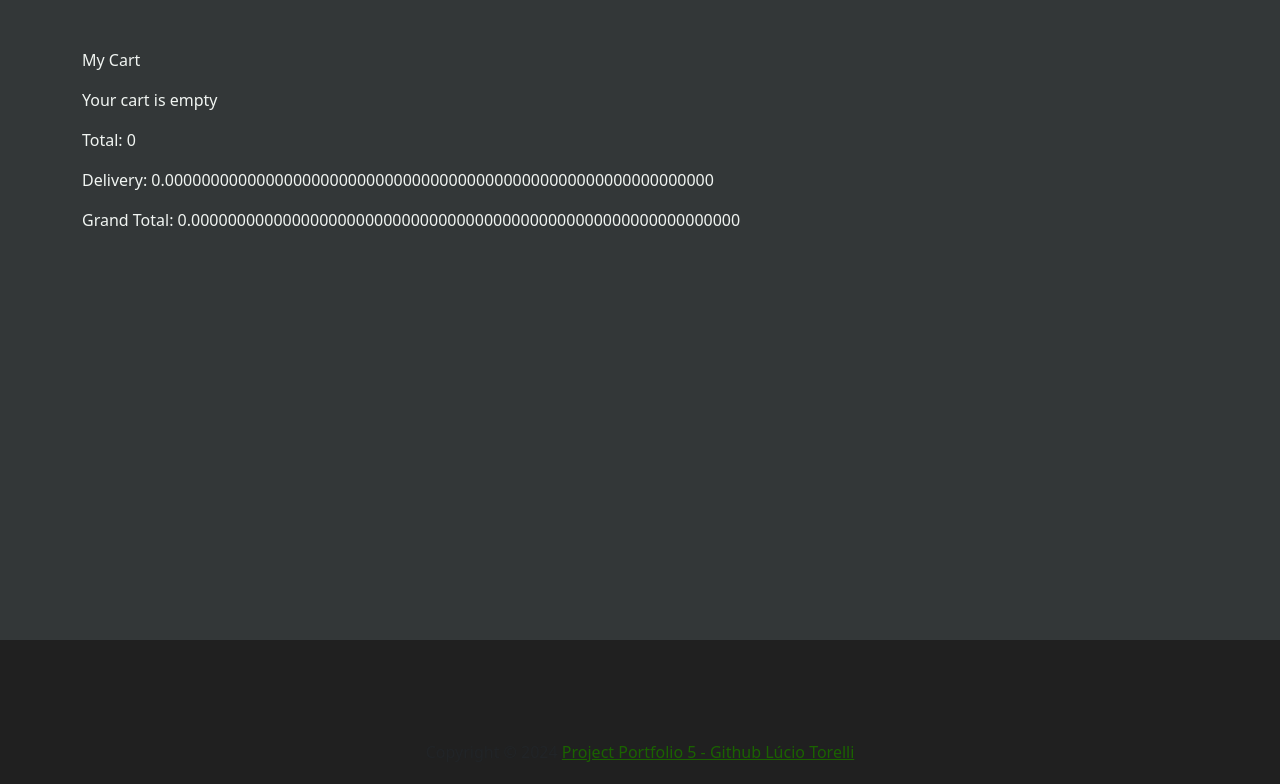
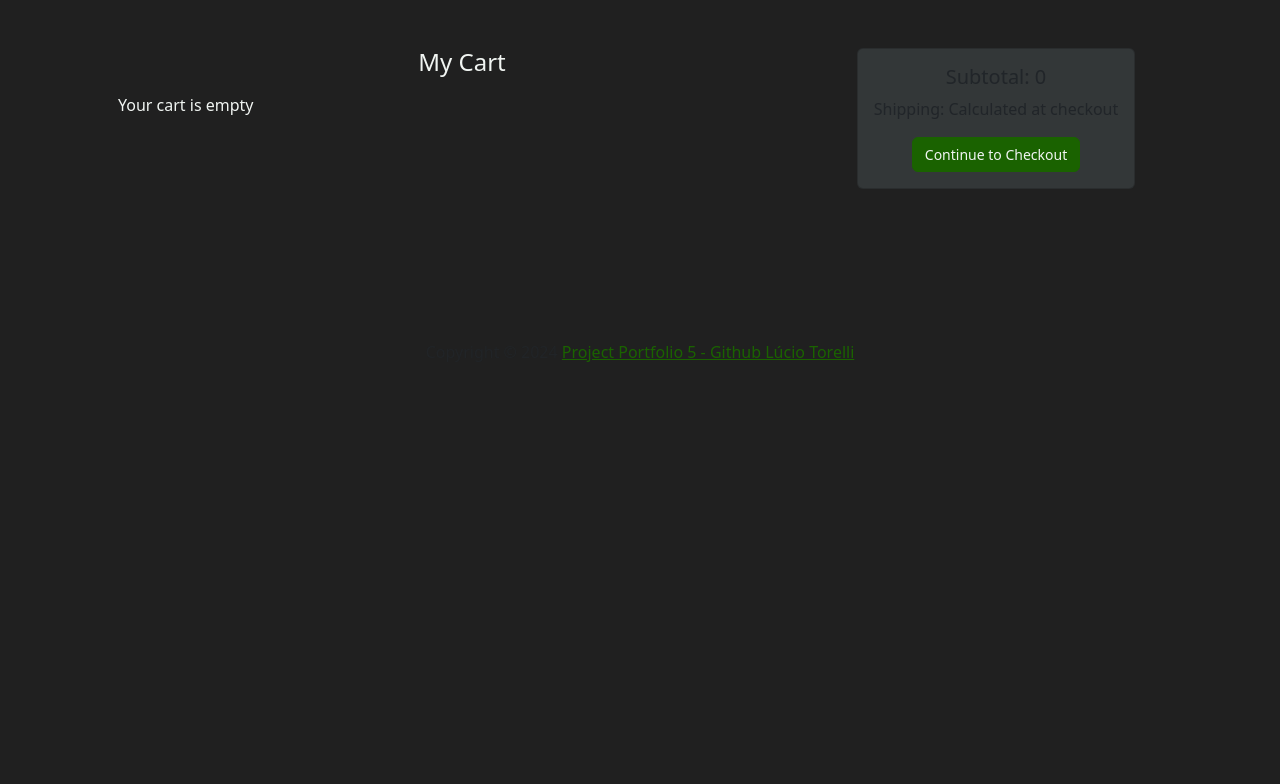
Before and after one commit to luciotorelli/escoot, a Django app: page /cart/ in a window 1280 px wide. Shown: the part 120-904 px from the top of the page. After the commit the page ends 482 px from the top, so only its background shows below. Run offline with Django 5.2, Linux system fonts and the light colour scheme; some libraries are stand-ins or nearby versions.

Commit message:
Style cart page

```diff
--- a/cart/templates/cart/cart.html
+++ b/cart/templates/cart/cart.html
@@ -10,24 +10,47 @@
 {% endblock %}
 
 {% block content %}
-<div class="products-main p-5">
-  <div class="container">
-   <p>My Cart</p>
-
-   {% for item in cart_items %}
-       <div class="cart-item">
-           <p>Product: {{ item.product.product_name }}</p>
-           <p>Quantity: {{ item.quantity }}</p>
-           <p>Price: {{ item.product.price }}</p>
-       </div>
-   {% empty %}
-       <p>Your cart is empty</p>
-   {% endfor %}
-
-   <p>Total: {{ total }}</p>
-   <p>Delivery: {{ delivery }}</p>
-   <p>Grand Total: {{ grand_total }}</p>
-
+<div class="container p-5">
+  <div class="row">
+    <div class="col-lg-8">
+      <h4 class="mb-3 text-center">My Cart</h4>
+      {% for item in cart_items %}
+        <div class="row align-items-center border-bottom pb-2 mb-3 cart-item">
+          <div class="col-12 col-sm-2 d-flex justify-content-center mb-2 mb-sm-0">
+            <img src="{{ item.product.image.url }}" alt="{{ item.product.product_name }}" class="img-thumbnail" style="width: 70px;">
+          </div>
+          <div class="col-12 col-sm-4 d-flex justify-content-center flex-column text-center text-sm-left mb-2 mb-sm-0">
+            <h5 class="mb-0">{{ item.product.product_name }}</h5>
+            <p class="mb-0">Price per unit: {{ item.product.price }}</p>
+          </div>
+          <div class="col-12 col-sm-4 d-flex flex-column align-items-center mb-2 mb-sm-0">
+            <label for="quantity{{ item.product.product_id }}" class="form-label">Quantity:</label>
+            <div class="d-flex align-items-center">
+              <input type="number" id="quantity{{ item.product.product_id }}" name="quantity" min="1" max="99" value="{{ item.quantity }}" class="form-control small-input">
+              <button class="btn btn-primary mx-2">
+                <i class="bi bi-arrow-repeat"></i>
+              </button>
+            </div>
+          </div>
+          <div class="col-12 col-sm-2 d-flex justify-content-center">
+            <button class="btn btn-danger">
+              <i class="bi bi-trash-fill"></i>
+            </button>
+          </div>
+        </div>
+      {% empty %}
+        <p>Your cart is empty</p>
+      {% endfor %}
+    </div>
+    <div class="col-lg-4 d-flex align-items-center justify-content-center">
+      <div class="card">
+        <div class="card-body text-center">
+          <h5 class="card-title">Subtotal: {{ total }}</h5>
+          <p class="card-text">Shipping: Calculated at checkout</p>
+          <a href="" class="btn btn-primary">Continue to Checkout</a>
+        </div>
+      </div>
+    </div>
   </div>
 </div>
 
--- a/static/css/style.css
+++ b/static/css/style.css
@@ -266,6 +266,12 @@ main {
     min-width: 30px;
 }
 
+/* ------------------------------------- Cart */
+
+.small-input {
+    width: 80px;
+  }
+
 /* ------------------------------------- Footer */
 
 .footer {
```
